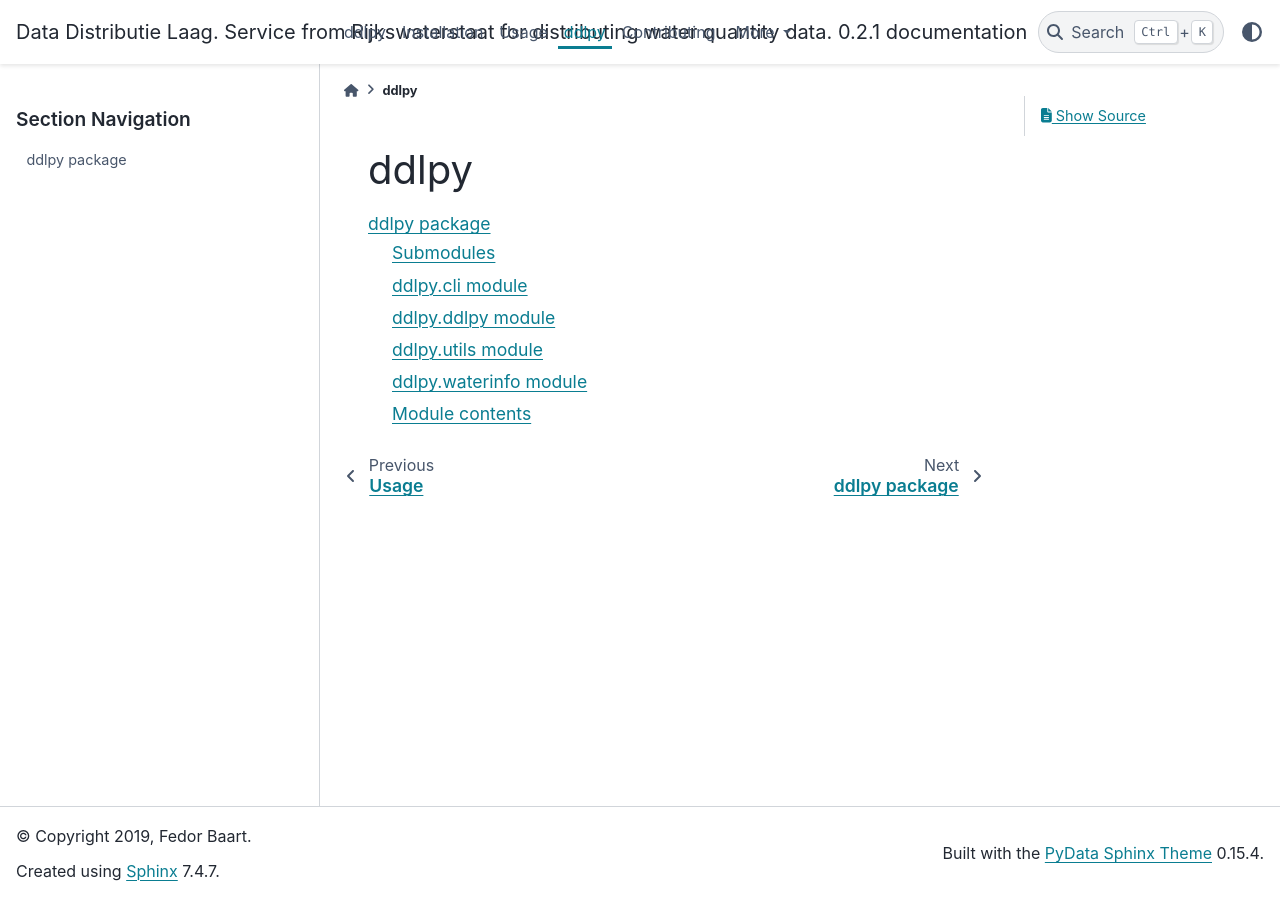
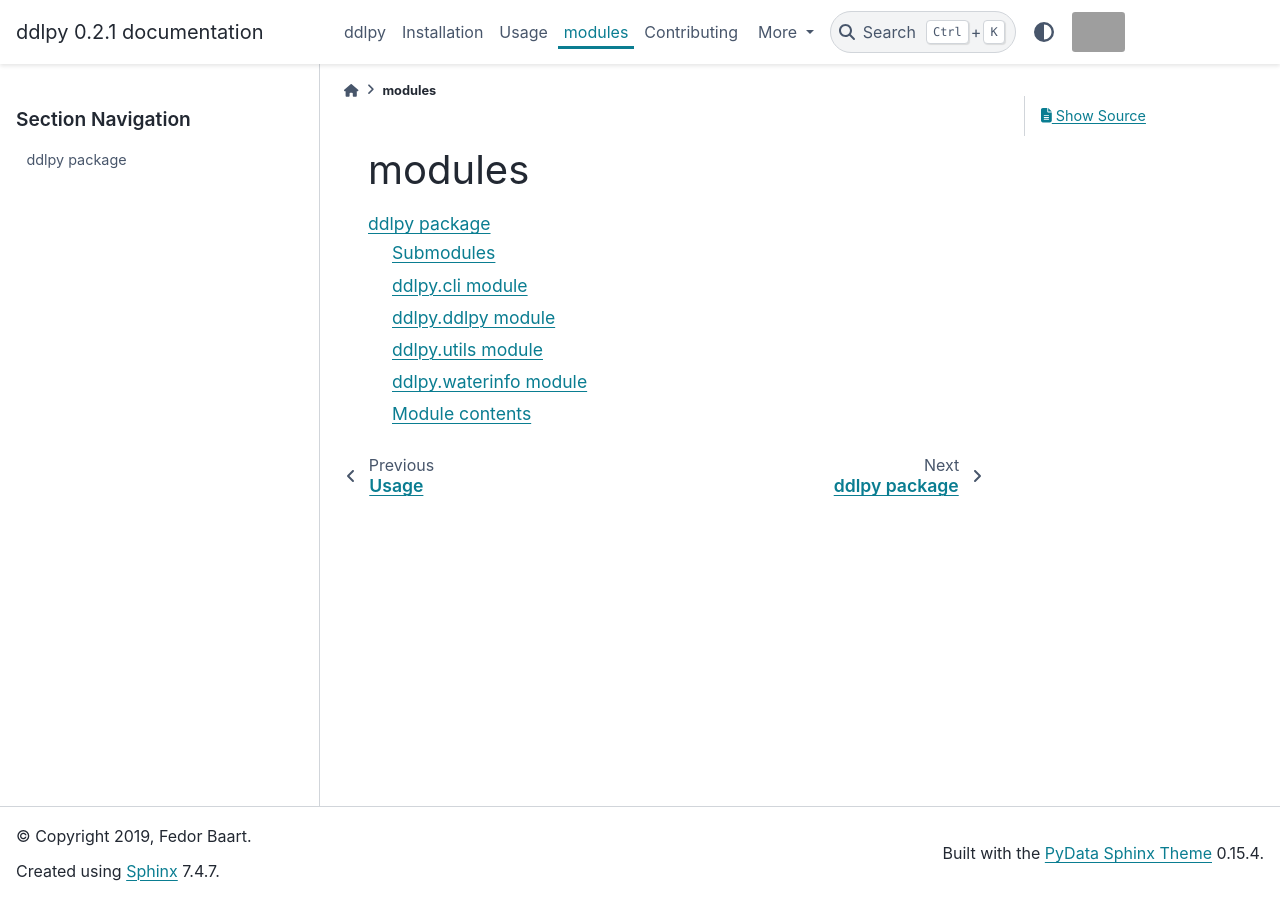
Before and after one commit to Deltares/ddlpy, a Sphinx documentation site: the page built from docs/modules.rst, in a window 1280 px wide. Built offline with Sphinx 7.4.7 and the PyData theme 0.15.4, drawn with Linux system fonts in a browser that asks for light colours; grey boxes are pictures that could not be loaded.

Commit message:
updated theme

```diff
--- /dev/null
+++ b/docs/_static/theme-deltares.css
@@ -0,0 +1,4 @@
+/* enlarge deltares & github icon size; only works with local/url svg files; not with fa icons */
+img.icon-link-image {
+    height: 2.5em !important;
+}
--- a/docs/conf.py
+++ b/docs/conf.py
@@ -47,7 +47,7 @@
 master_doc = 'index'
 
 # General information about the project.
-project = u'Data Distributie Laag. Service from Rijkswaterstaat for distributing water quantity data.'
+project = u'ddlpy'
 copyright = u"2019, Fedor Baart"
 author = u"Fedor Baart"
 
@@ -90,7 +90,25 @@
 # theme further.  For a list of options available for each theme, see the
 # documentation.
 #
-html_theme_options = {"navigation_with_keys": False}
+html_theme_options = {
+    "navigation_with_keys": False,
+    "navbar_align": "content",
+    "icon_links": [
+        {
+            "name": "GitHub",
+            "url": "https://github.com/Deltares/ddlpy",  # required
+            "icon": "https://upload.wikimedia.org/wikipedia/commons/9/91/Octicons-mark-github.svg",
+            "type": "url",
+        },
+        {
+            "name": "Deltares",
+            "url": "https://deltares.nl/en/",
+            "icon": "_static/deltares-white.svg",
+            "type": "local",
+        },
+    ],
+    "navbar_end": ["theme-switcher", "navbar-icon-links"],
+}
 
 # Add any paths that contain custom static files (such as style sheets) here,
 # relative to this directory. They are copied after the builtin static files,
--- a/docs/modules.rst
+++ b/docs/modules.rst
@@ -1,5 +1,5 @@
-ddlpy
-=====
+modules
+=========
 
 .. toctree::
    :maxdepth: 4
--- a/docs/readme.rst
+++ b/docs/readme.rst
@@ -1,5 +1 @@
-============
-ddlpy
-============
-
 .. mdinclude:: ../README.md
```
Also changed, not shown: README.md (+1 -6 lines), docs/_static/deltares-white.svg (added), docs/_static/deltares.svg (added), docs/_static/enabling-delta-life.svg (added).
